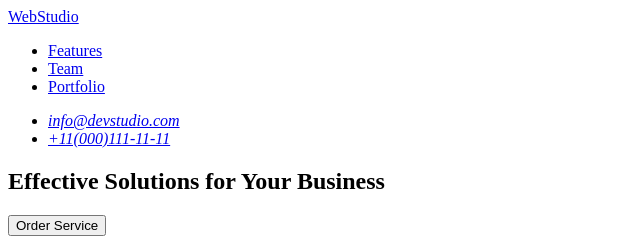
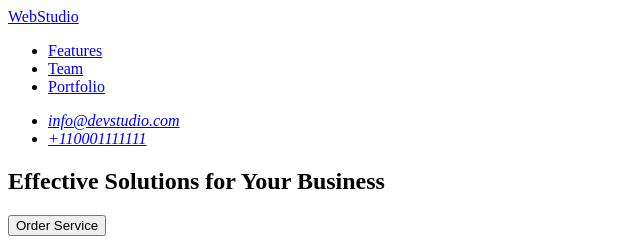
Before and after one commit to Oneofwhales/goit-markup-hw-01, a plain HTML site: page index.html in a window 1280 px wide. Shown: the top 240 px of the page, 0-640 px from the left. Drawn offline with Linux system fonts and the light colour scheme.

Commit message:
fixed errors

```diff
--- a/index.html
+++ b/index.html
@@ -19,7 +19,7 @@
       <address>
         <ul>
           <li><a href="mailto:info@devstudio.com">info@devstudio.com</a></li>
-          <li><a href="tel:+11(000)111-11-11">+11(000)111-11-11</a></li>
+          <li><a href="tel:+110001111111">+110001111111</a></li>
         </ul>
       </address>
     </header>
```
